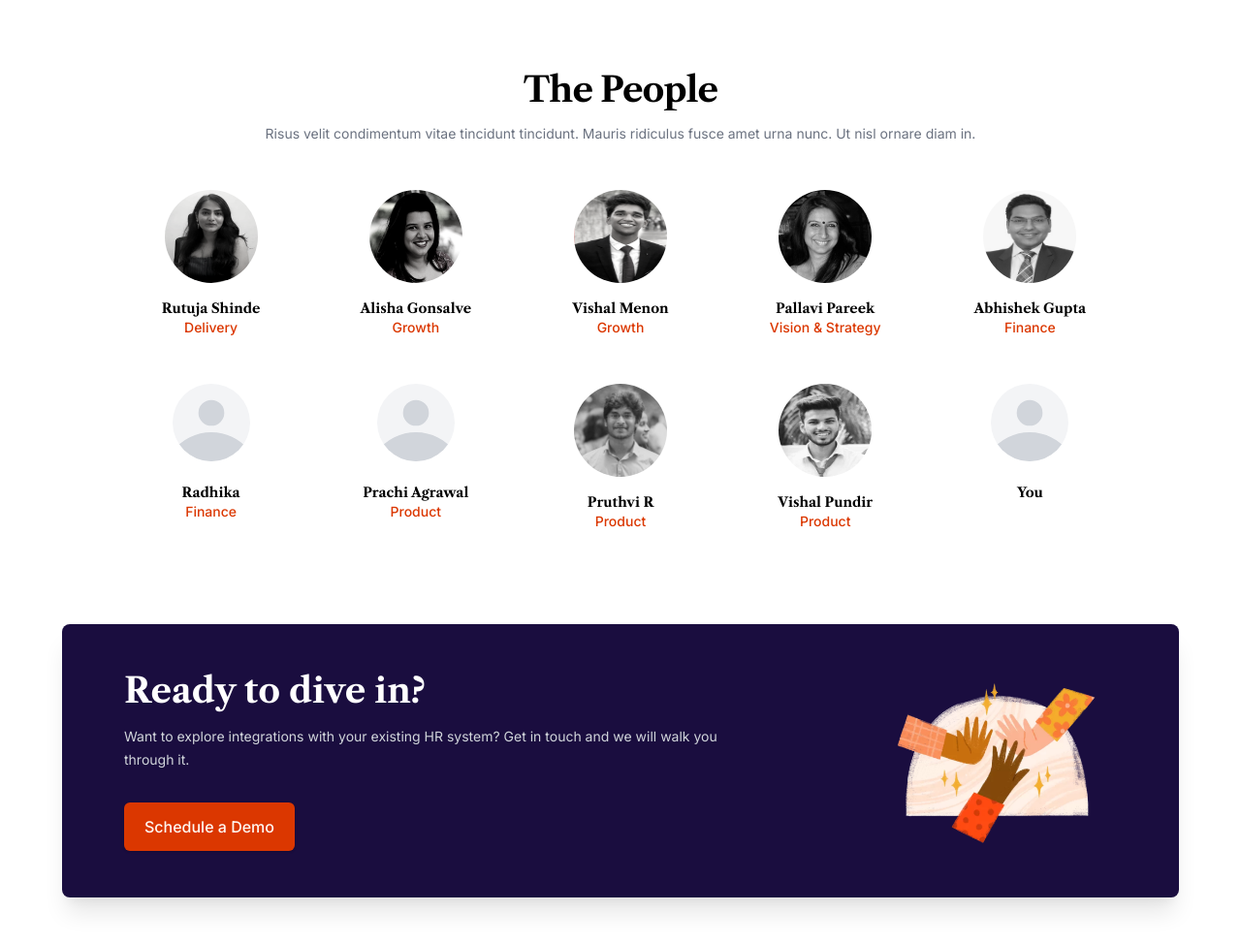
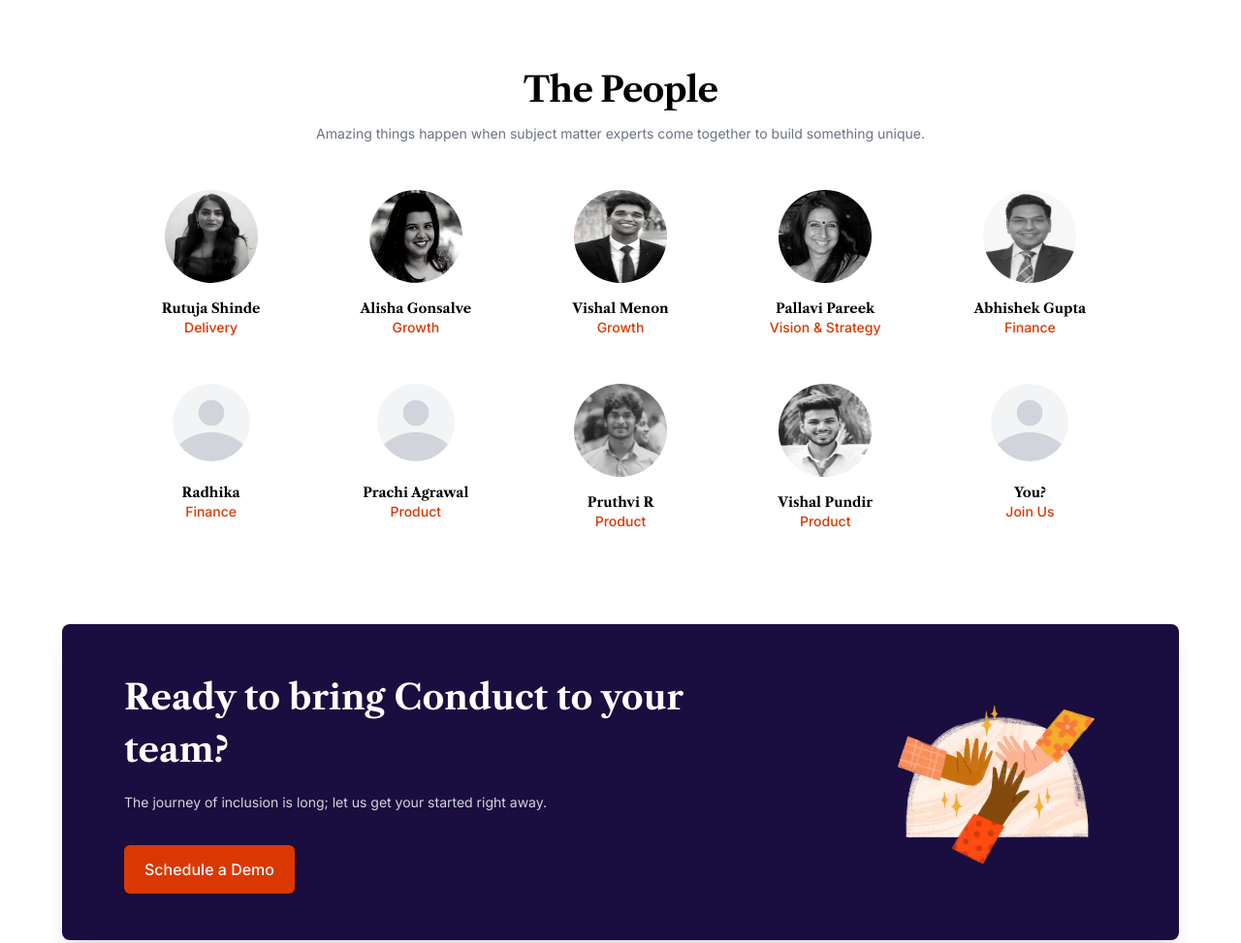
Before and after one commit to pruthvireddyp51/conduct_tailwindcss, a website built with Vite: page src/about.html in a window 1280 px wide. Shown: the part 940-1913 px from the top of the page at 97% size. Built offline with nearby package versions, Linux system fonts and the light colour scheme.

Commit message:
about us page

```diff
--- a/src/about.html
+++ b/src/about.html
@@ -358,8 +358,7 @@
               The People
             </h2>
             <p class="text-sm text-gray-500">
-              Risus velit condimentum vitae tincidunt tincidunt. Mauris
-              ridiculus fusce amet urna nunc. Ut nisl ornare diam in.
+              Amazing things happen when subject matter experts come together to build something unique.
             </p>
           </div>
           <ul
@@ -519,8 +518,8 @@
                 </span>
                 <div class="space-y-2">
                   <div class="text-xs font-medium lg:text-sm">
-                    <h3>You</h3>
-                    <!-- <p class="text-brand">Product</p> -->
+                    <h3>You?</h3>
+                    <p class="text-brand">Join Us</p>
                   </div>
                 </div>
               </div>
@@ -543,12 +542,11 @@
         >
           <div class="px-16 py-12 col-span-2">
             <div class="lg:self-center">
-              <h2 class="text-3xl font-extrabold text-white sm:text-4xl">
-                <span class="block">Ready to dive in?</span>
+              <h2 class="text-4xl font-extrabold text-white leading-normal	">
+                <span class="block">Ready to bring Conduct to your team?</span>
               </h2>
               <p class="mt-4 text-sm leading-6 text-gray-300">
-                Want to explore integrations with your existing HR system? Get
-                in touch and we will walk you through it.
+                The journey of inclusion is long; let us get your started right away.
               </p>
               <a
                 href="#"
```
